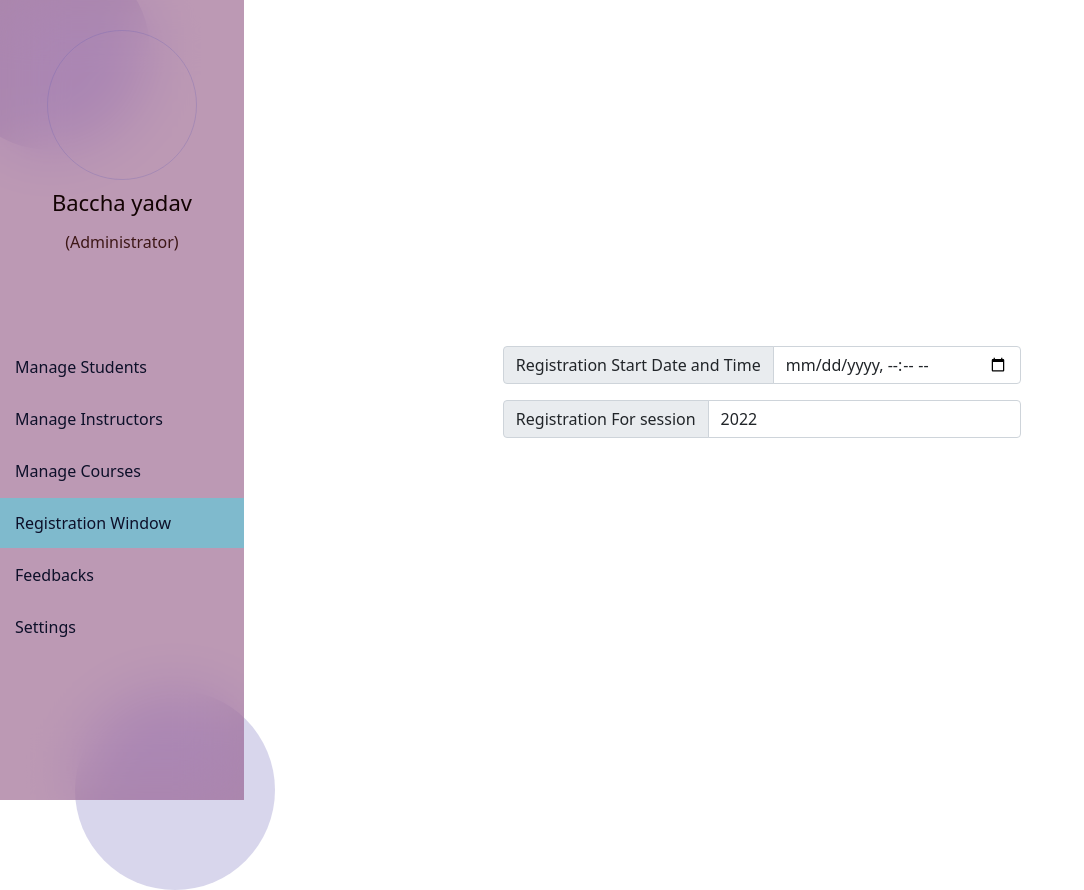
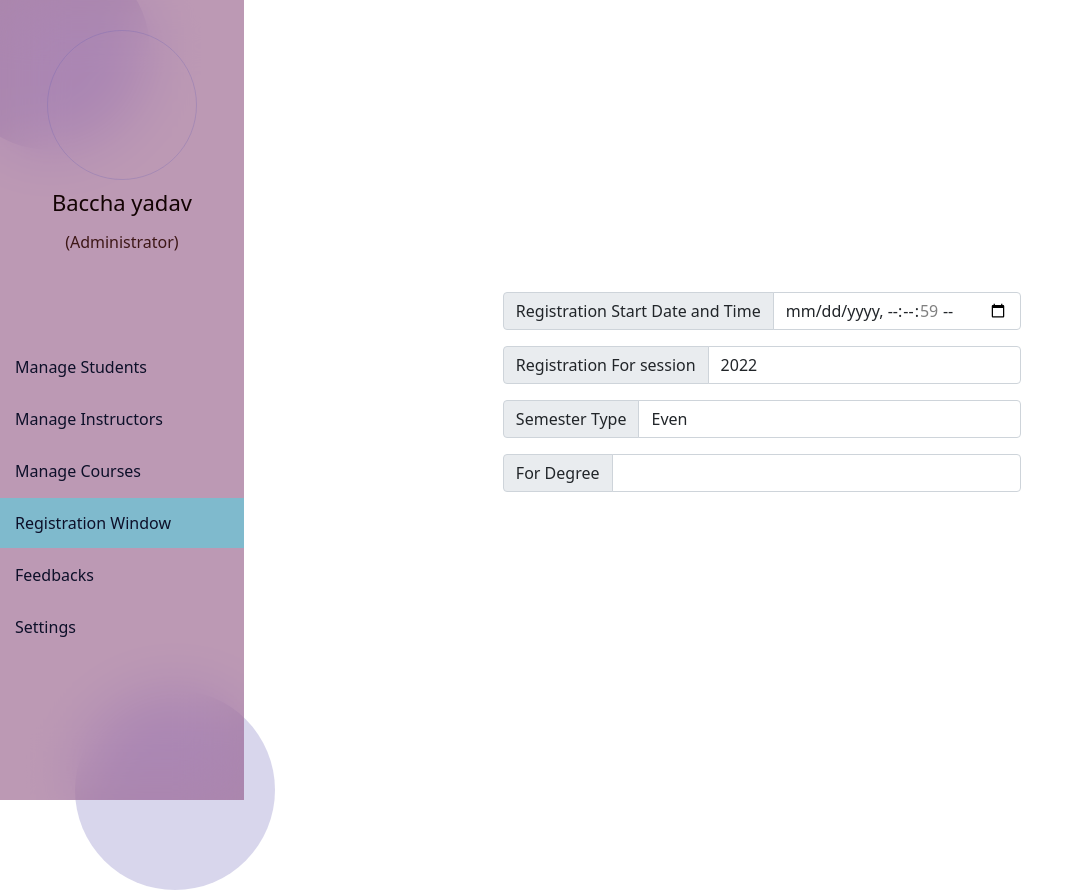
Before and after one commit to adityamittl/Evaluation-MIS, a Django app: template templates/registration.html in a window 1280 px wide. Shown: the whole page, without its empty margins (0-1084 px from the left). Run offline with Django 4.2, Linux system fonts and the light colour scheme; the template is opened without the code that fills it, so the values that code supplies are empty; parts of the project's set-up code (start-up, migrations or seed data) failed here and were passed over.

Commit message:
admin can now initiate course registration

```diff
--- a/stem/models.py
+++ b/stem/models.py
@@ -74,6 +74,7 @@ class studentSessionsheet(models.Model):
 class gradeSheet(models.Model):
     session = models.ForeignKey(sessionYear, on_delete = models.CASCADE)
     subjects = models.ManyToManyField(studentSessionsheet)
+    isPassed = models.BooleanField(default=False)
 
 # Building student profile, initially with name and email and then ask them to complete their profile
 class studentProfile(models.Model):
--- a/templates/registration.html
+++ b/templates/registration.html
@@ -52,11 +52,19 @@
             <form action="" method="post" class="registrationForm">
                 <div class="input-group mb-3">
                     <span class="input-group-text" id="basic-addon1">Registration Start Date and Time</span>
-                    <input type="datetime-local" class="form-control" aria-describedby="basic-addon1" name="startDateTime">
+                    <input type="datetime-local" class="form-control" aria-describedby="basic-addon1" name="startDateTime" id="startDateTime">
                 </div>
                 <div class="input-group mb-3">
                     <span class="input-group-text" id="basic-addon1">Registration For session</span>
                     <input type="number" name="session" value="2016" class="form-control" aria-describedby="basic-addon1" id="RegistrationYear">
+                </div>
+                <div class="input-group mb-3">
+                    <span class="input-group-text" id="basic-addon1">Semester Type</span>
+                    <input type="text" name="semType" value="Even" class="form-control" aria-describedby="basic-addon1" id="semType">
+                </div>
+                <div class="input-group mb-3">
+                    <span class="input-group-text" id="basic-addon1">For Degree</span>
+                    <input type="number" name="deg" value="UG" class="form-control" aria-describedby="basic-addon1" id="deg">
                 </div>
 
             </form>
@@ -70,6 +78,7 @@
         <script>
             let x = new Date
             document.getElementById('RegistrationYear').value= x.getFullYear();
+            document.getElementById('startDateTime').setAttribute('min', x.toJSON().split('.')[0])
         </script>
     </section>
 </body>
```
Also changed, not shown: stem/views.py (+23 -5 lines), db.sqlite3, stem/migrations/0009_gradesheet_ispassed_sessionsubject_liveregistration_and_more.py (added).
